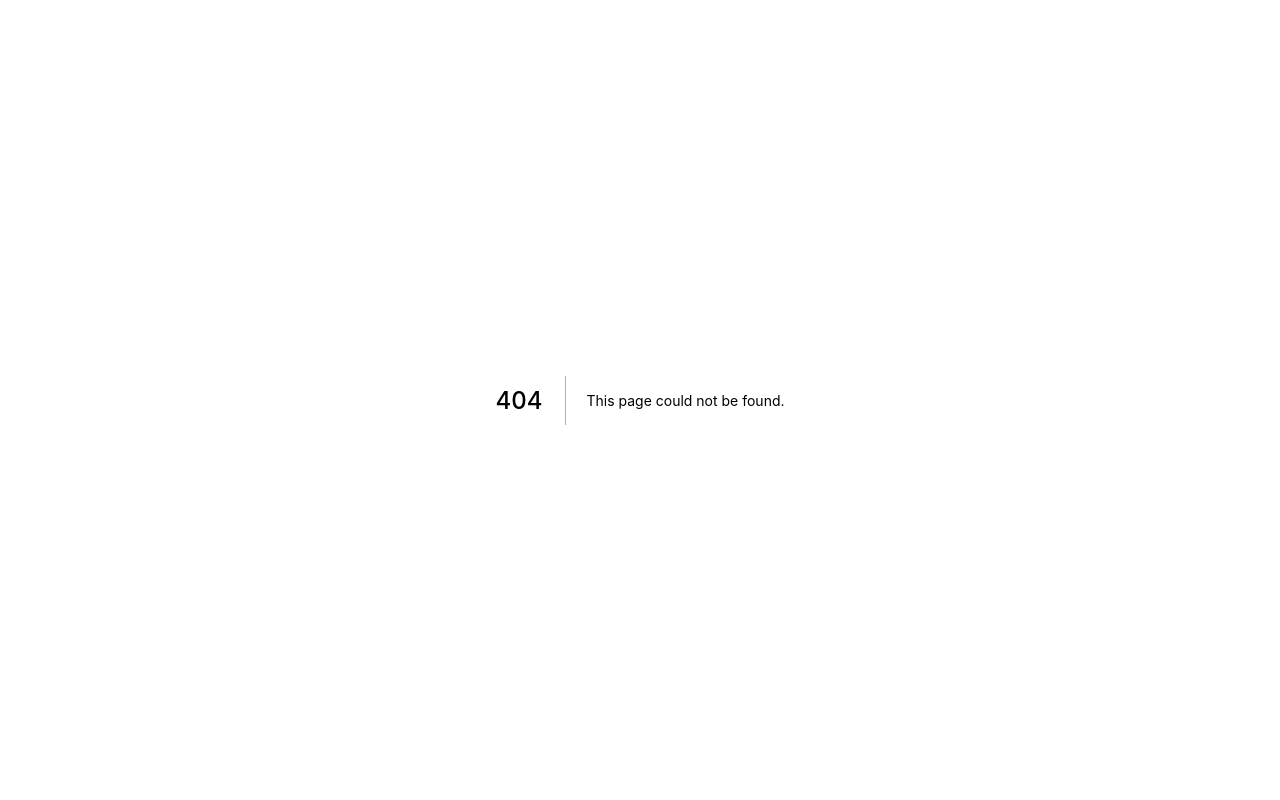
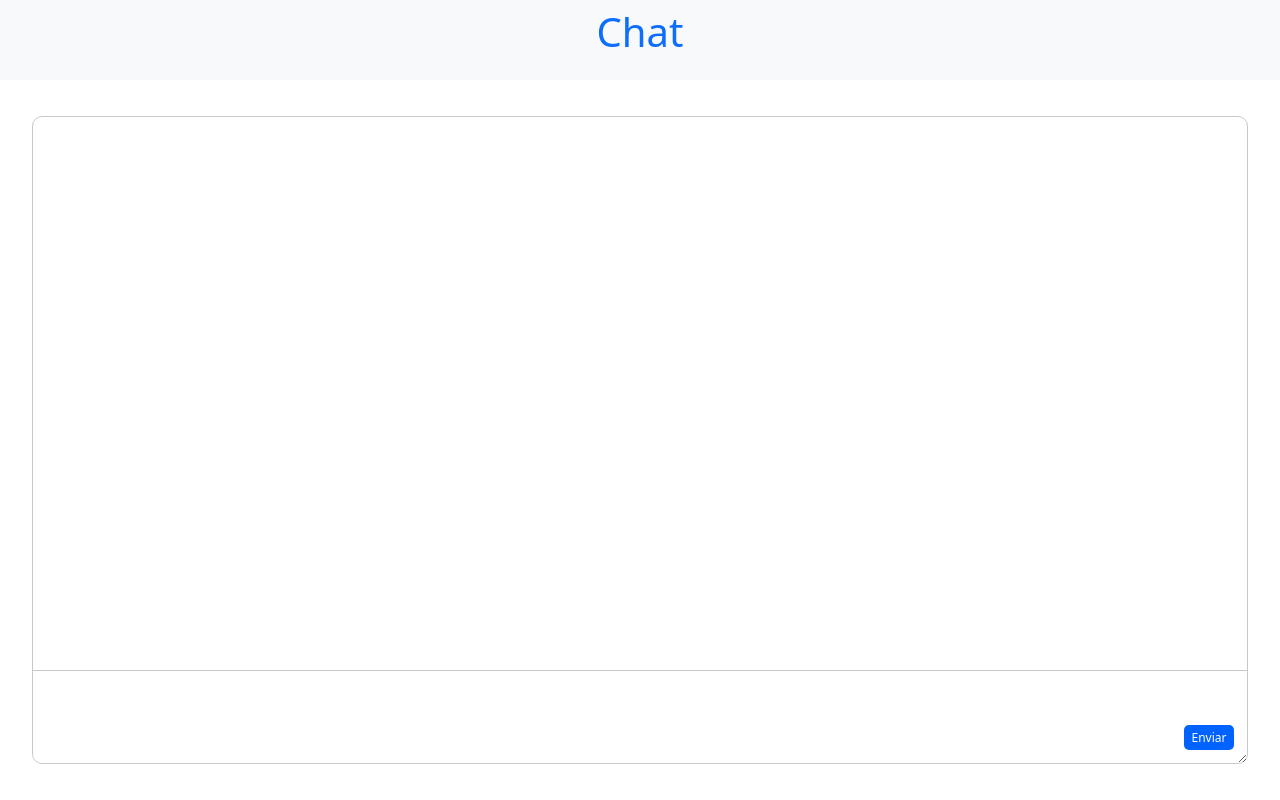
Before and after one commit to carlosdanielcabral/chat-websocket, a Next.js app in the folder frontend/: page /salas/1 in a window 1280 px wide. Before the commit this address had no page. Built offline with nearby package versions, Linux system fonts and the light colour scheme.

Commit message:
feat: add socketio client and sala

```diff
--- a/frontend/package.json
+++ b/frontend/package.json
@@ -12,12 +12,14 @@
     "bootstrap": "^5.1.3",
     "next": "12.1.6",
     "react": "18.2.0",
-    "react-dom": "18.2.0"
+    "react-dom": "18.2.0",
+    "socket.io-client": "^4.5.1"
   },
   "devDependencies": {
     "@types/node": "18.0.0",
     "@types/react": "18.0.14",
     "@types/react-dom": "18.0.5",
+    "@types/socket.io-client": "^3.0.0",
     "eslint": "8.18.0",
     "eslint-config-next": "12.1.6",
     "typescript": "4.7.4"
--- /dev/null
+++ b/frontend/pages/salas/[categoria].tsx
@@ -0,0 +1,27 @@
+import React from 'react'
+import estilos from '../../styles/Sala.module.css';
+
+const Sala = () => {
+  return (
+    <div className={ estilos.paginaSala }>
+      <header className="text-center p-2 bg-light text-primary">
+        <h1>Chat</h1>
+      </header>
+
+      <main className={ estilos.mainContainer }>
+        <section>
+          <form>
+            <textarea rows={3} />
+            <button
+              type="submit"
+            >
+              Enviar
+            </button>
+          </form>
+        </section>
+      </main>
+    </div>
+  )
+}
+
+export default Sala;
--- /dev/null
+++ b/frontend/services/socket.ts
@@ -0,0 +1,6 @@
+import socketClient  from 'socket.io-client';
+
+const SERVER = 'http://localhost:3001/'
+const SOCKET = socketClient(SERVER);
+
+export default SOCKET;
--- /dev/null
+++ b/frontend/styles/Sala.module.css
@@ -0,0 +1,78 @@
+.paginaSala {
+  --default-border: 1px solid rgb(200 200 200);
+  align-items: center;
+  box-sizing: border-box;
+  display: flex;
+  flex-direction: column;
+  height: 100vh;
+  overflow: hidden;
+  width: 100vw;
+}
+
+.paginaSala header {
+  height: 10%;
+  width: 100vw;
+}
+
+.mainContainer {
+  align-items: center;
+  display: flex;
+  height: 90%;
+  justify-content: center;
+  position: relative;
+  width: 95%;
+}
+
+.mainContainer section {
+  align-items: center;
+  border: var(--default-border);
+  border-radius: 10px;
+  height: 90%;
+  justify-content: center;
+  position: relative;
+  width: 100%;
+}
+
+.mainContainer textarea {
+  border: 0;
+  border-top: var(--default-border);
+  border-radius: 0 0 10px 10px;
+  box-sizing: border-box;
+  color: rgb(50 50 50);
+  padding: 10px;
+  position: absolute;
+  bottom: 0;
+  width: 100%;
+}
+
+.mainContainer textarea::-webkit-scrollbar {
+  background-color: rgba(200 200 200 / 0);
+  width: 8px;
+}
+
+.mainContainer textarea::-webkit-scrollbar-thumb {
+  background-color: rgba(200 200 200 / 0);
+  border-radius: 20px;
+  transition: 500ms;
+}
+
+.mainContainer textarea:hover::-webkit-scrollbar-thumb {
+  background-color: rgba(200 200 200 / 1);
+}
+
+.mainContainer button {
+  background-color: rgb(0, 98, 255);;
+  border: none;
+  border-radius: 5px;
+  bottom: 0;
+  box-sizing: border-box;
+  color: white;
+  font-size: 12px;
+  height: 25px;
+  margin: 13px;
+  padding: 0;
+  position: absolute;
+  right: 0;
+  text-align: center;
+  width: 50px;
+}
```
Also changed, not shown: frontend/pages/index.tsx (+23 -14 lines), frontend/styles/Home.module.css (+9 -0 lines), 2 other files (tests, documents, lock files or other folders).
